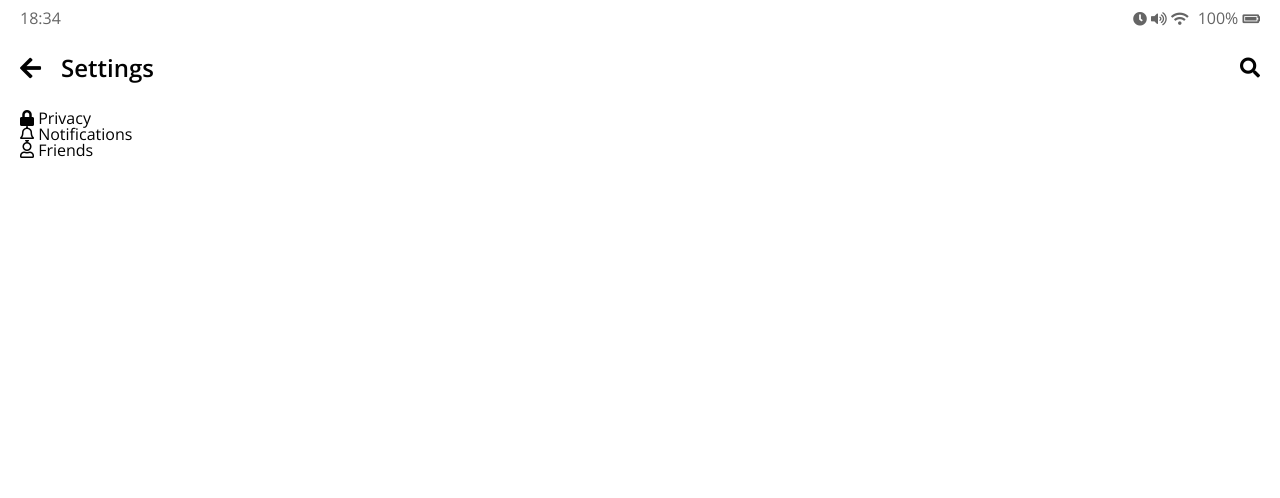
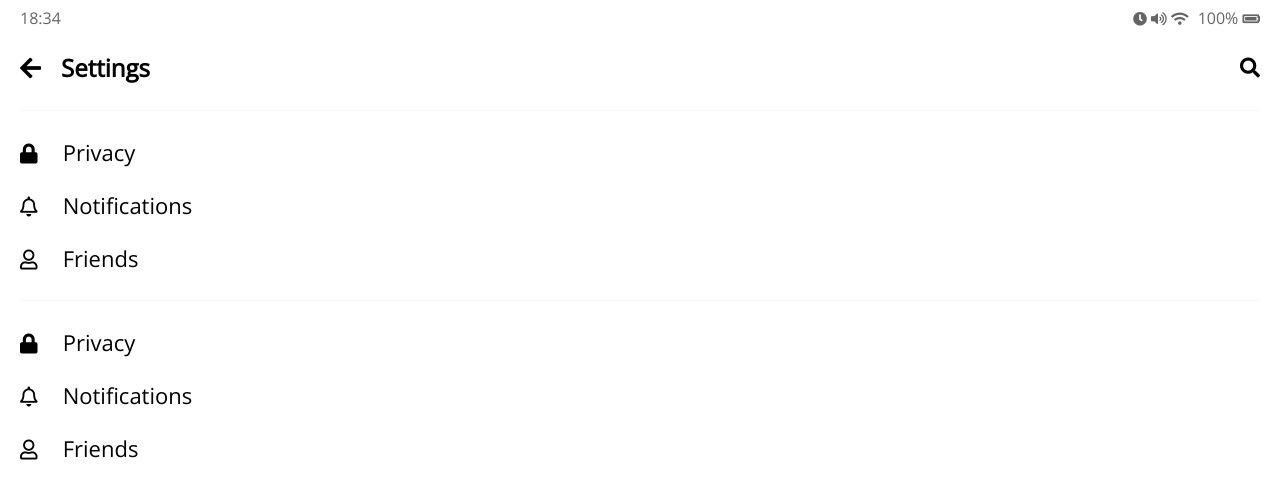
Before and after one commit to JieunAn21/kakaotalk-clone, a plain HTML site: page settings.html in a window 1280 px wide. Drawn offline with nearby package versions, Linux system fonts and the light colour scheme.

Commit message:
settings screen css

```diff
--- /dev/null
+++ b/css/settings.css
@@ -0,0 +1,22 @@
+.settings .settings__sections {
+  border-top: 1px solid #f7f7f7;
+  padding: 30px 0px;
+}
+
+.settings__setting .settings__icon {
+  font-size: 20px;
+  margin-right: 20px;
+}
+
+.settings__setting .settings__title {
+  font-size: 22px;
+  font-weight: 300;
+}
+
+.settings .settings__setting {
+  margin-bottom: 30px;
+}
+
+.settings .settings__setting:last-child {
+  margin-bottom: 0;
+}
--- a/css/styles.css
+++ b/css/styles.css
@@ -1,4 +1,4 @@
-@import url("https://fonts.googleapis.com/css?family=Open+Sans:400,600");
+@import url("https://fonts.googleapis.com/css?family=Open+Sans:300:400,600");
 @import "reset.css";
 @import "status-bar.css";
 @import "header.css";
@@ -7,6 +7,7 @@
 @import "friends.css";
 @import "find.css";
 @import "more.css";
+@import "settings.css";
 
 * {
   box-sizing: border-box;
--- a/settings.html
+++ b/settings.html
@@ -4,10 +4,12 @@
     <meta charset="UTF-8" />
     <meta name="viewport" content="width=device-width, initial-scale=1.0" />
     <meta http-equiv="X-UA-Compatible" content="ie=edge" />
-    <link rel="stylesheet"
+    <link
+      rel="stylesheet"
       href="https://use.fontawesome.com/releases/v5.8.1/css/all.css"
       integrity="sha384-50oBUHEmvpQ+1lW4y57PTFmhCaXp0ML5d60M1M7uH2+nqUivzIebhndOJK28anvf"
-          crossorigin="anonymous" />
+      crossorigin="anonymous"
+    />
     <link rel="stylesheet" href="css/styles.css" />
     <title>Settings | Kakao Clone</title>
   </head>
@@ -58,7 +60,28 @@
           </li>
         </ul>
       </section>
-
+      <section class="settings__sections">
+        <ul class="settings__list">
+          <li class="settings__setting">
+            <span class="settings__icon">
+              <i class="fas fa-lock"></i>
+            </span>
+            <span class="settings__title">Privacy</span>
+          </li>
+          <li class="settings__setting">
+            <span class="settings__icon">
+              <i class="far fa-bell"></i>
+            </span>
+            <span class="settings__title">Notifications</span>
+          </li>
+          <li class="settings__setting">
+            <span class="settings__icon">
+              <i class="far fa-user"></i>
+            </span>
+            <span class="settings__title">Friends</span>
+          </li>
+        </ul>
+      </section>
     </main>
   </body>
 </html>
```
Also changed, not shown: find.html (+5 -3 lines), more.html (+1 -1 lines). Lines whose indentation alone changed are shown as unchanged.
